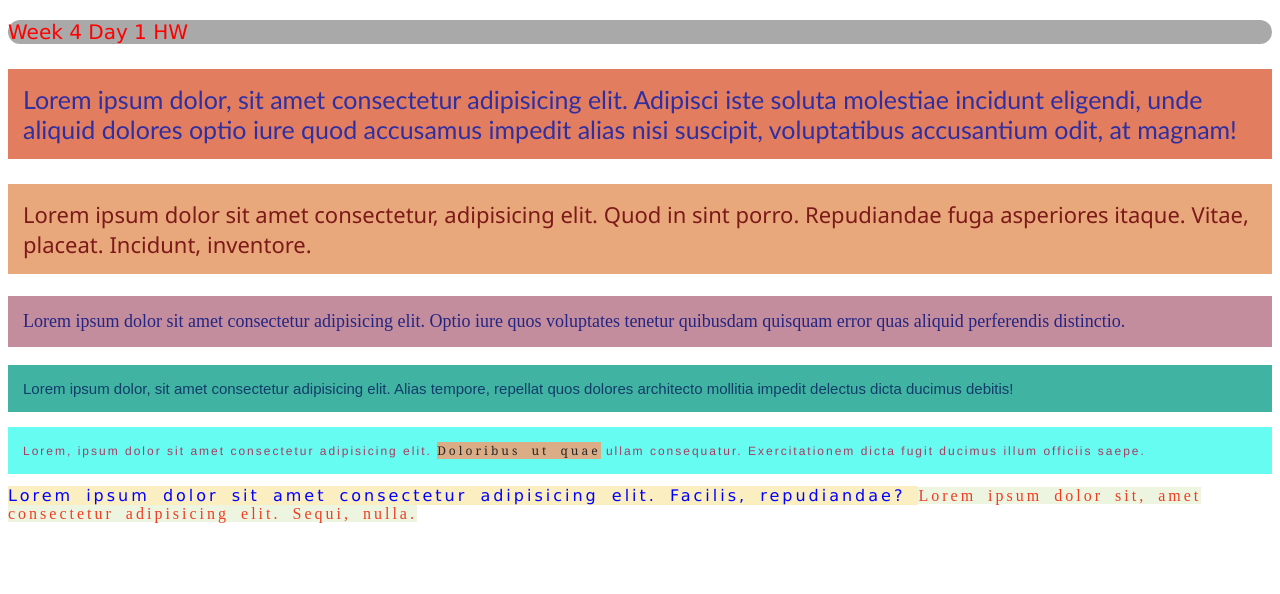
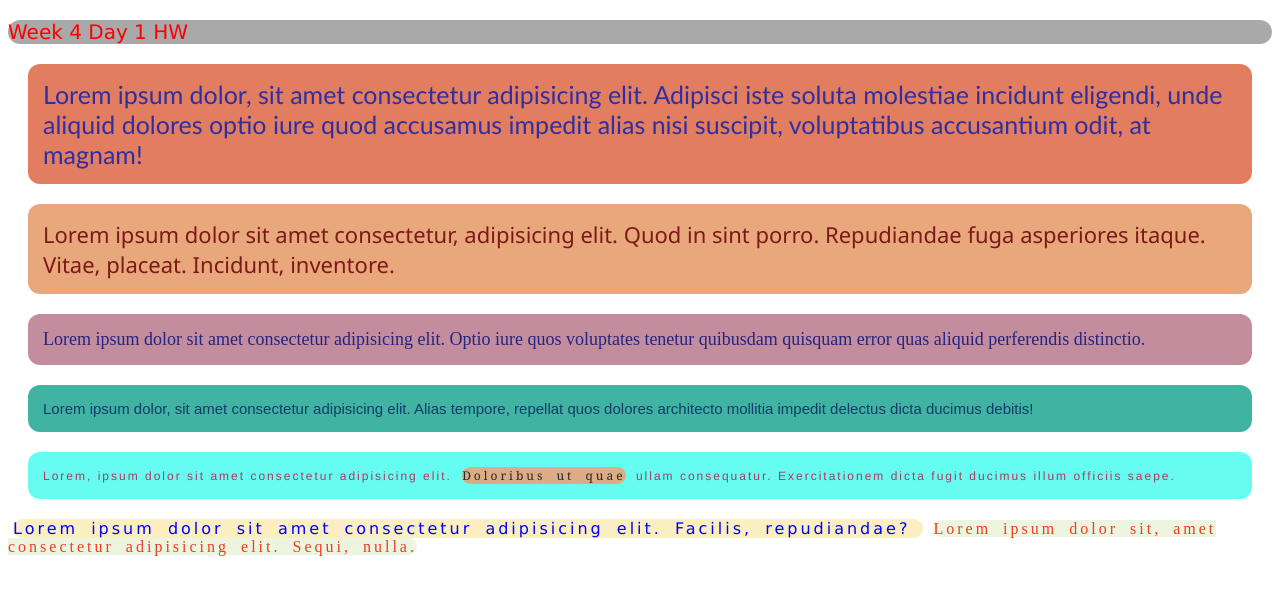
Before and after one commit to feras272/Week04Day01HW_DOM, a plain HTML site: page index.html in a window 1280 px wide. Drawn offline with Linux system fonts and the light colour scheme.

Commit message:
adding margins and border radius for all paragraph and span elements

```diff
--- a/style.css
+++ b/style.css
@@ -61,9 +61,13 @@
 
 .parag{
     padding: 15px;
+    margin: 20px;
+    border-radius: 12px;
 }
 
 .span{
     word-spacing: 5px;
     letter-spacing: 3px;
+    margin: 5px;
+    border-radius: 12px;
 }
```
